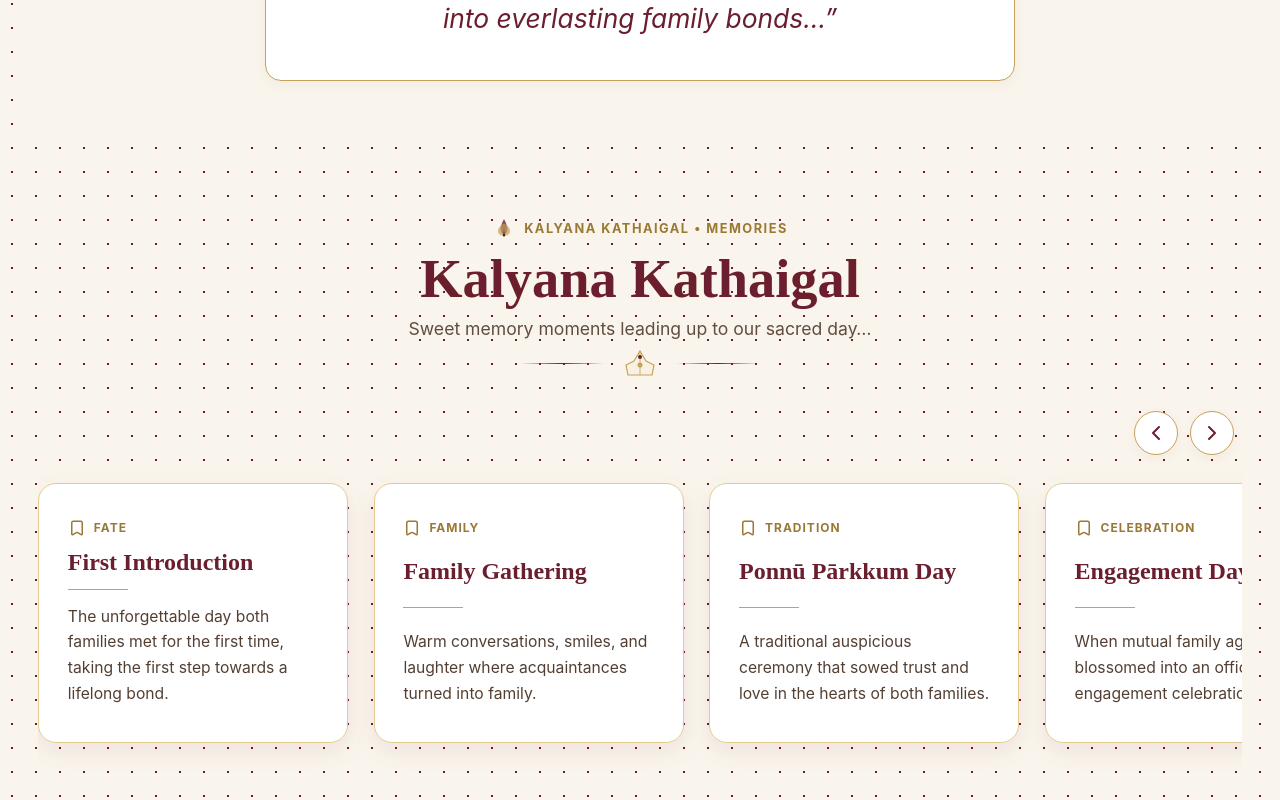
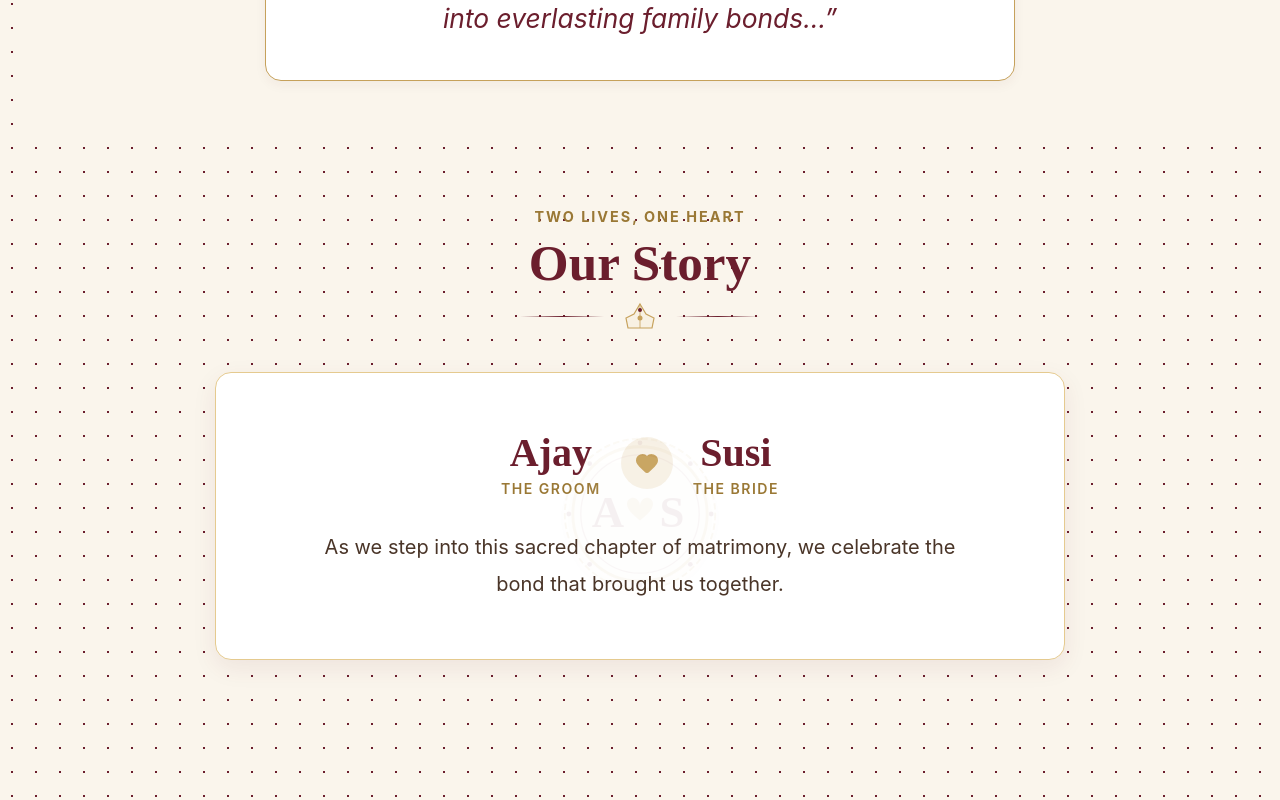
Before and after one commit to RithikaSaravanakumar/ajay-susiwedding, a React app in the folder frontend/: page / in a window 1280 px wide. Shown: the part 5720-6520 px from the top of the page. Built offline with nearby package versions, Linux system fonts and the light colour scheme; the HTML template or start-up script is replaced by a standard one.

Commit message:
Remove KalyanaKathaigal component completely from application

```diff
--- a/frontend/src/App.jsx
+++ b/frontend/src/App.jsx
@@ -3,7 +3,6 @@ import Header from './components/Header';
 import Hero from './components/Hero';
 import Invitation from './components/Invitation';
 import ArrangedStoryTimeline from './components/ArrangedStoryTimeline';
-import KalyanaKathaigal from './components/KalyanaKathaigal';
 import QuoteCard from './components/QuoteCard';
 import Events from './components/Events';
 import Countdown from './components/Countdown';
@@ -161,9 +160,6 @@ function App() {
           {/* Quote Card 2 */}
           {quotes[1] && <QuoteCard text={quotes[1]} lang={lang} />}
 
-          {/* Kalyana Kathaigal Memory Story Cards */}
-          <KalyanaKathaigal lang={lang} />
-
           {/* Couple Story */}
           <Couple lang={lang} />
 
```
